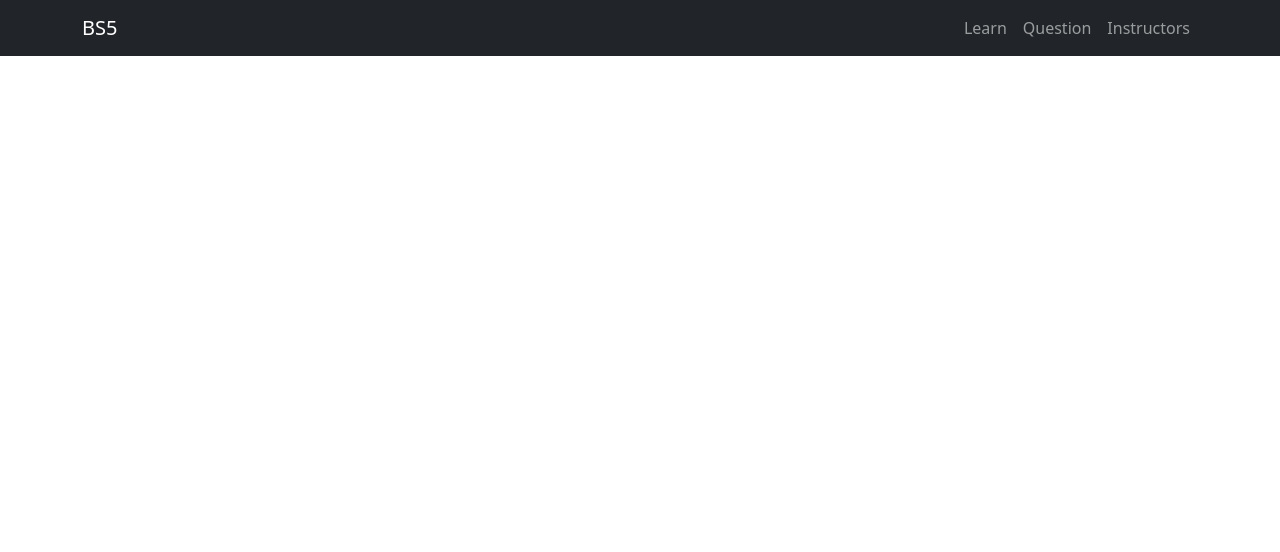
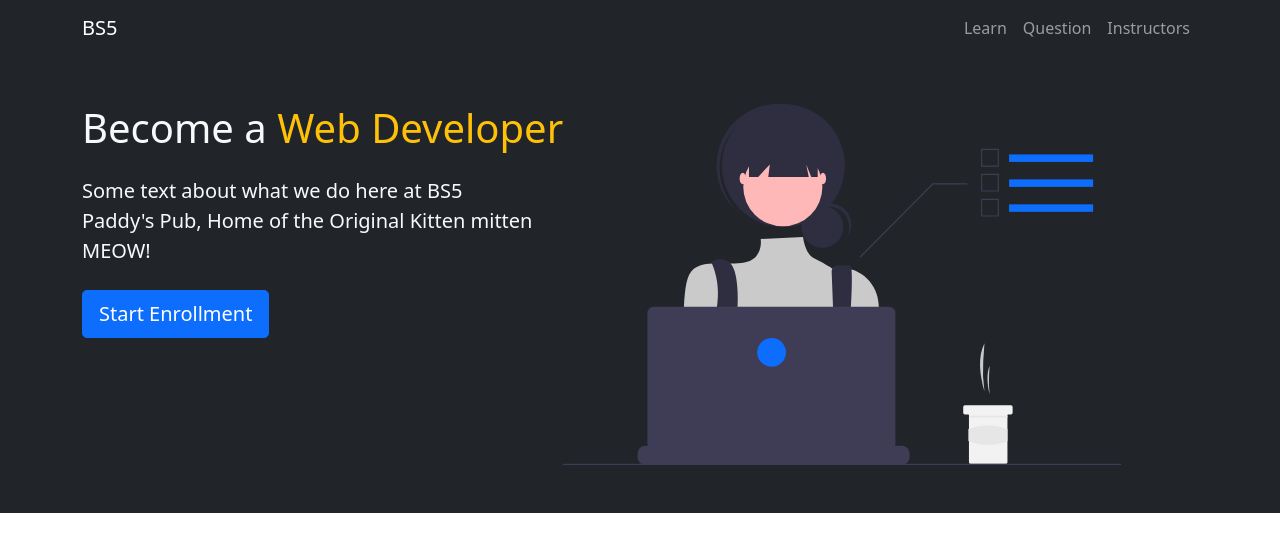
Before and after one commit to kevinkusky/bs5, a plain HTML site: page index.html in a window 1280 px wide. Drawn offline with nearby package versions, Linux system fonts and the light colour scheme.

Commit message:
hero image

```diff
--- a/index.html
+++ b/index.html
@@ -7,9 +7,10 @@
 		<title>BootStrap 5 Tutorial</title>
 	</head>
 	<body>
+		<!-- Navbar -->
 		<!-- Shorthand for nav -->
 		<!-- nav.navbar.navbar-expand-md.bg-dark.navbar-dark -->
-        <nav class="navbar navbar-expand-md bg-dark navbar-dark">
+		<nav class="navbar navbar-expand-lg bg-dark navbar-dark">
 			<!-- For divs just begin with .classname -->
 			<!-- i.e: .container -->
 			<div class="container">
@@ -32,6 +33,24 @@
 				</div>
 			</div>
 		</nav>
+		<!-- Hero -->
+		<section class="bg-dark text-light p-5 text-center text-sm-start">
+			<div class="container">
+				<div class="d-sm-flex">
+					<div>
+						<h1>Become a <span class='text-warning'>Web Developer</span></h1>
+						<p class="lead my-4">
+							Some text about what we do here at BS5<br/>
+							Paddy's Pub, Home of the Original Kitten mitten <br/>
+							MEOW!
+						</p>
+						<button class="btn btn-primary btn-lg">Start Enrollment</button>
+					</div>
+					<img src="img/hero.svg" alt="" class="img-fluid w-50">
+				</div>
+			</div>
+		</section>
+
 
 
 		<script src="https://cdn.jsdelivr.net/npm/bootstrap@5.1.3/dist/js/bootstrap.bundle.min.js" integrity="sha384-ka7Sk0Gln4gmtz2MlQnikT1wXgYsOg+OMhuP+IlRH9sENBO0LRn5q+8nbTov4+1p" crossorigin="anonymous"></script>
```
Also changed, not shown: img/hero.svg (added). Lines whose indentation alone changed are shown as unchanged.
